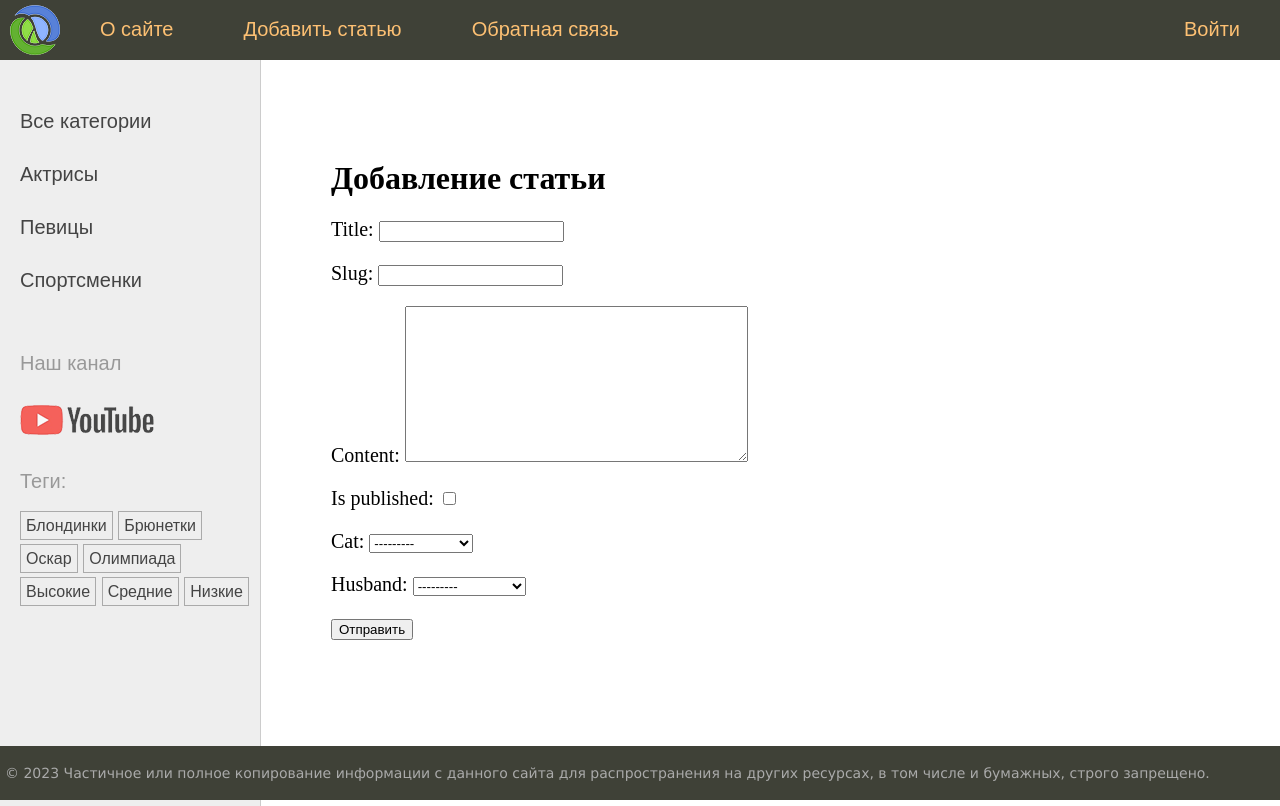
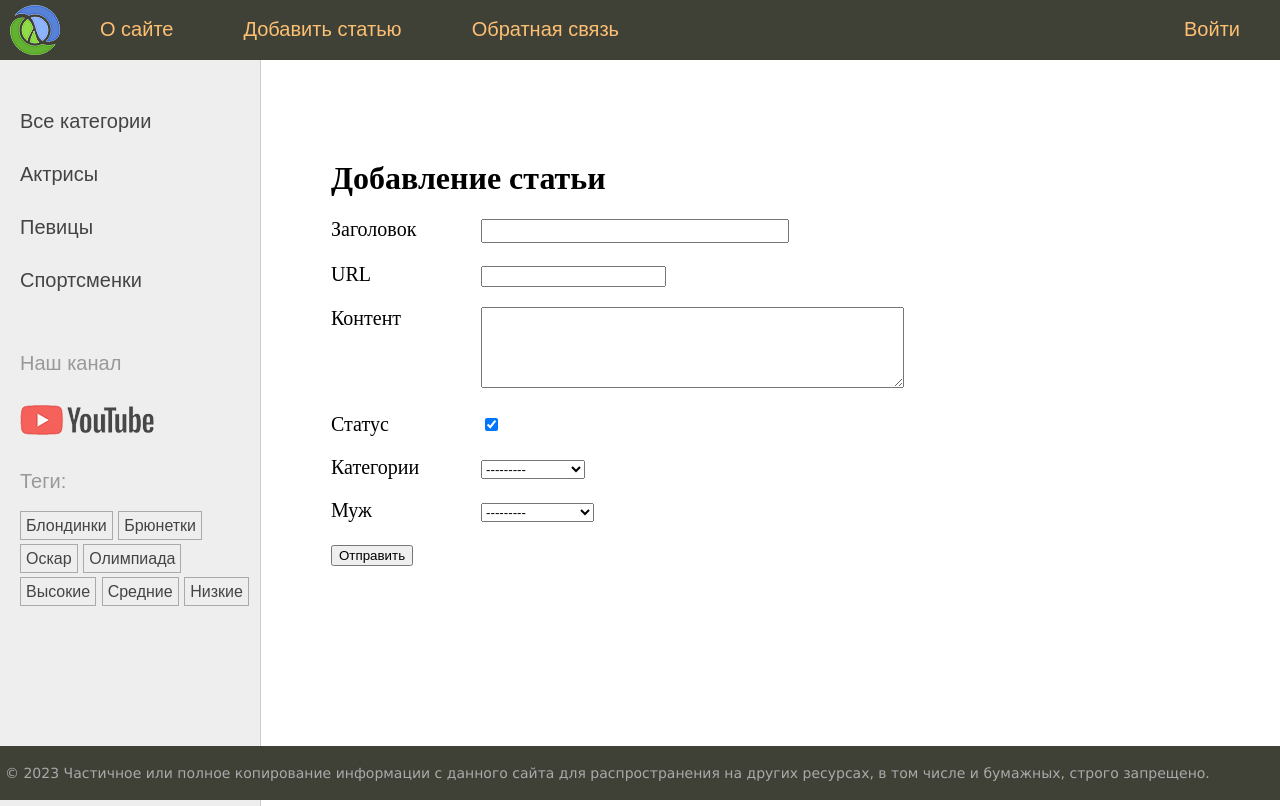
Before and after one commit to AlexanderRedzkin/Sitewomen, a Django app: page /addpage/ in a window 1280 px wide. Run offline with Django 5.2, Linux system fonts and the light colour scheme; data comes from the database, SQL or seed files in the repository; both versions use the stored data as it was after the commit.

Commit message:
Update forms

```diff
--- a/sitewomen/women/forms.py
+++ b/sitewomen/women/forms.py
@@ -2,9 +2,9 @@ from django import forms
 from .models import Category, Husband
 
 class AddPostForm(forms.Form): # Добавление статьи форма.
-    title = forms.CharField(max_length=255)
-    slug = forms.SlugField(max_length=255)
-    content = forms.CharField(widget=forms.Textarea(), required=False) #required=False - поля необязательные к заполнению
-    is_published = forms.BooleanField(required=False)
-    cat = forms.ModelChoiceField(queryset=Category.objects.all())
-    husband = forms.ModelChoiceField(queryset=Husband.objects.all(), required=False)
+    title = forms.CharField(max_length=255, label="Заголовок", widget=forms.TextInput(attrs={'class': 'form-input'}))
+    slug = forms.SlugField(max_length=255, label="URL")
+    content = forms.CharField(widget=forms.Textarea(attrs={'cols': 50, 'rows': 5}), required=False, label="Контент") #required=False - поля необязательные к заполнению
+    is_published = forms.BooleanField(required=False, initial=True, label='Статус')
+    cat = forms.ModelChoiceField(queryset=Category.objects.all(), label='Категории')
+    husband = forms.ModelChoiceField(queryset=Husband.objects.all(), required=False, label='Муж')
--- a/sitewomen/women/templates/women/addpage.html
+++ b/sitewomen/women/templates/women/addpage.html
@@ -4,7 +4,11 @@
 <h1>{{title}}</h1>
 <form action="" method="post">
     {% csrf_token %}
-    {{ form.as_p }}
+
+    {% for f in form %}
+    <p><label class="form-label" for="{{ f.id_for_label }}">{{ f.label }}</label>{{ f }}</p>
+    <div class="form-error">{{ f.errors }}</div>
+    {% endfor %}
     <p><button type="submit">Отправить</button></p>
 
 </form>
--- a/sitewomen/women/views.py
+++ b/sitewomen/women/views.py
@@ -52,7 +52,13 @@ def addpage(request):
     if request.method == 'POST': # Если форма была передана по POST запросу
         form = AddPostForm(request.POST) # то мы формируем объект класса AddPostForm
         if form.is_valid(): # проверяем данные
-            print(form.cleaned_data)
+            #print(form.cleaned_data)
+            try:
+                Women.objects.create(**form.cleaned_data)
+                return redirect('home')
+            except:
+                form.add_error(None, "Ошибка добавления поста")
+
     else: # Если обычный GЕТ запрос
         form = AddPostForm() # мы формируем объект этого класса, но с пустыми полями
 
```
Also changed, not shown: sitewomen/db.sqlite3.
